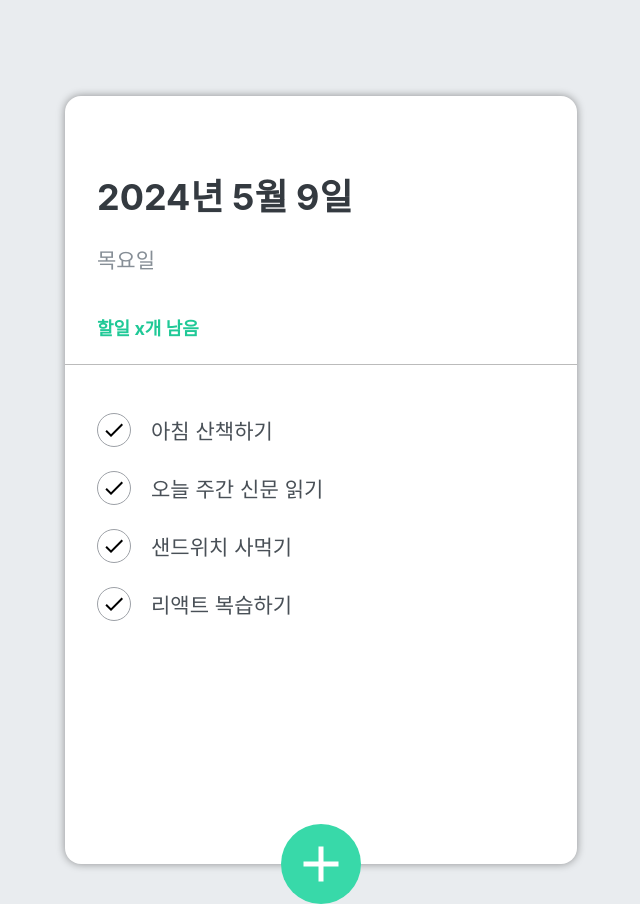
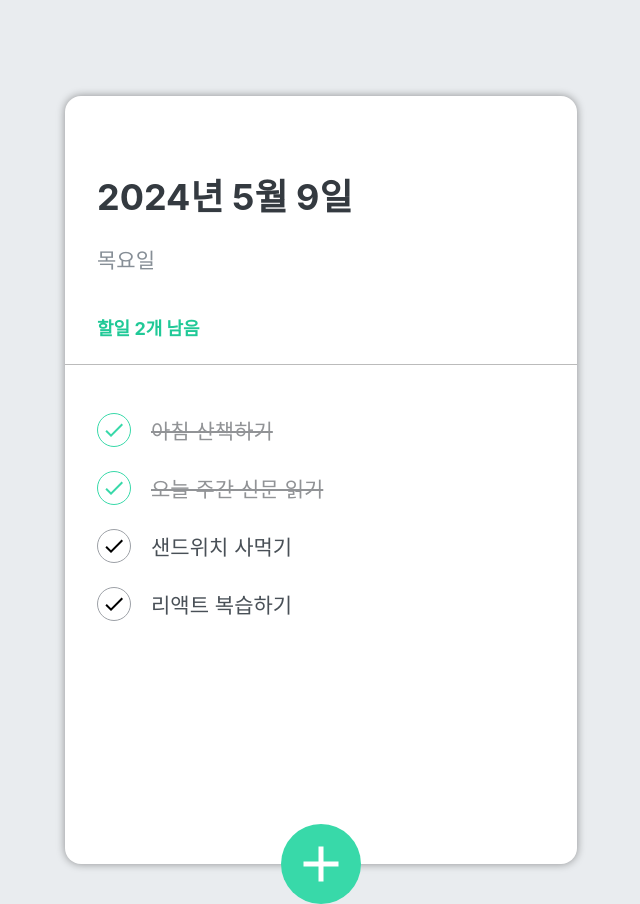
Before and after one commit to SJHlll/react-todo-app-20240509, a React (Create React App) app: page / in a window 1280 px wide. Shown: the whole page, without its empty margins (319-959 px from the left). Built offline with nearby package versions, Linux system fonts and the light colour scheme.

Commit message:
할 일 체크 기능 및 날짜

```diff
--- a/src/components/TodoHeader.js
+++ b/src/components/TodoHeader.js
@@ -1,12 +1,23 @@
 import React from 'react';
 import '../scss/TodoHeader.scss';
 
-const TodoHeader = () => {
+const TodoHeader = ({ count }) => {
+  const today = new Date();
+  const dateString = today.toLocaleDateString('ko-KR', {
+    year: 'numeric',
+    month: 'long',
+    day: 'numeric',
+  });
+
+  const dayName = today.toLocaleDateString('ko-KR', {
+    weekday: 'long',
+  });
+
   return (
     <header>
-      <h1>2024년 5월 9일</h1>
-      <div className="day">목요일</div>
-      <div className="tasks-left">할일 x개 남음</div>
+      <h1>{dateString}</h1>
+      <div className="day">{dayName}</div>
+      <div className="tasks-left">할일 {count()}개 남음</div>
     </header>
   );
 };
--- a/src/components/TodoItem.js
+++ b/src/components/TodoItem.js
@@ -1,15 +1,21 @@
 import React from 'react';
 import '../scss/TodoItem.scss';
 import { MdDelete, MdDone } from 'react-icons/md';
+import cn from 'classnames';
 
-const TodoItem = ({ item, remove }) => {
+const TodoItem = ({ item, remove, check }) => {
+  const { id, title, done } = item;
+
   return (
     <li className="todo-list-item">
-      <div className="check-circle">
+      <div
+        className={cn('check-circle', { active: done })}
+        onClick={() => check(id)}
+      >
         <MdDone />
       </div>
-      <span className="text">{item.title}</span>
-      <div className="remove" onClick={() => remove(item.id)}>
+      <span className={cn('text', { finish: done })}>{title}</span>
+      <div className="remove" onClick={() => remove(id)}>
         <MdDelete />
       </div>
     </li>
--- a/src/components/TodoMain.js
+++ b/src/components/TodoMain.js
@@ -2,11 +2,13 @@
 import '../scss/TodoMain.scss';
 import TodoItem from './TodoItem';
 
-const TodoMain = ({ todoList, remove }) => {
+const TodoMain = ({ todoList, remove, check }) => {
   return (
     <ul className="todo-list">
       {todoList.map((todo) => {
-        return <TodoItem key={todo.id} item={todo} remove={remove} />;
+        return (
+          <TodoItem key={todo.id} item={todo} remove={remove} check={check} />
+        );
       })}
     </ul>
   );
--- a/src/components/TodoTemplate.js
+++ b/src/components/TodoTemplate.js
@@ -3,6 +3,7 @@
 import TodoMain from './TodoMain';
 import TodoInput from './TodoInput';
 import '../scss/TodoTemplate.scss';
+import zIndex from '@mui/material/styles/zIndex';
 
 const TodoTemplate = () => {
   // 백엔드 서버에 할 일 목록(json)을 요청(fetch)해서 받아와야 함. -> 나중에 하자.
@@ -69,10 +70,31 @@
     setTodos(todos.filter((todo) => todo.id !== id));
   };
 
+  // 할 일 체크 처리 함수
+  const checkTodo = (id) => {
+    // const copyTodos = [...todos];
+    // for (let cTodo of copyTodos) {
+    //   if (cTodo.id === id) {
+    //     cTodo.done = !cTodo.done;
+    //   }
+    // }
+
+    // setTodos(copyTodos);
+
+    setTodos(
+      todos.map((todo) => {
+        return todo.id === id ? { ...todo, done: !todo.done } : todo;
+      }),
+    );
+  };
+
+  // 체크가 안된 할 일의 개수를 카운트하기
+  const countRestTodo = () => todos.filter((todo) => !todo.done).length;
+
   return (
     <div className="TodoTemplate">
-      <TodoHeader />
-      <TodoMain todoList={todos} remove={removeTodo} />
+      <TodoHeader count={countRestTodo} />
+      <TodoMain todoList={todos} remove={removeTodo} check={checkTodo} />
       <TodoInput addTodo={addTodo} />
     </div>
   );
```
